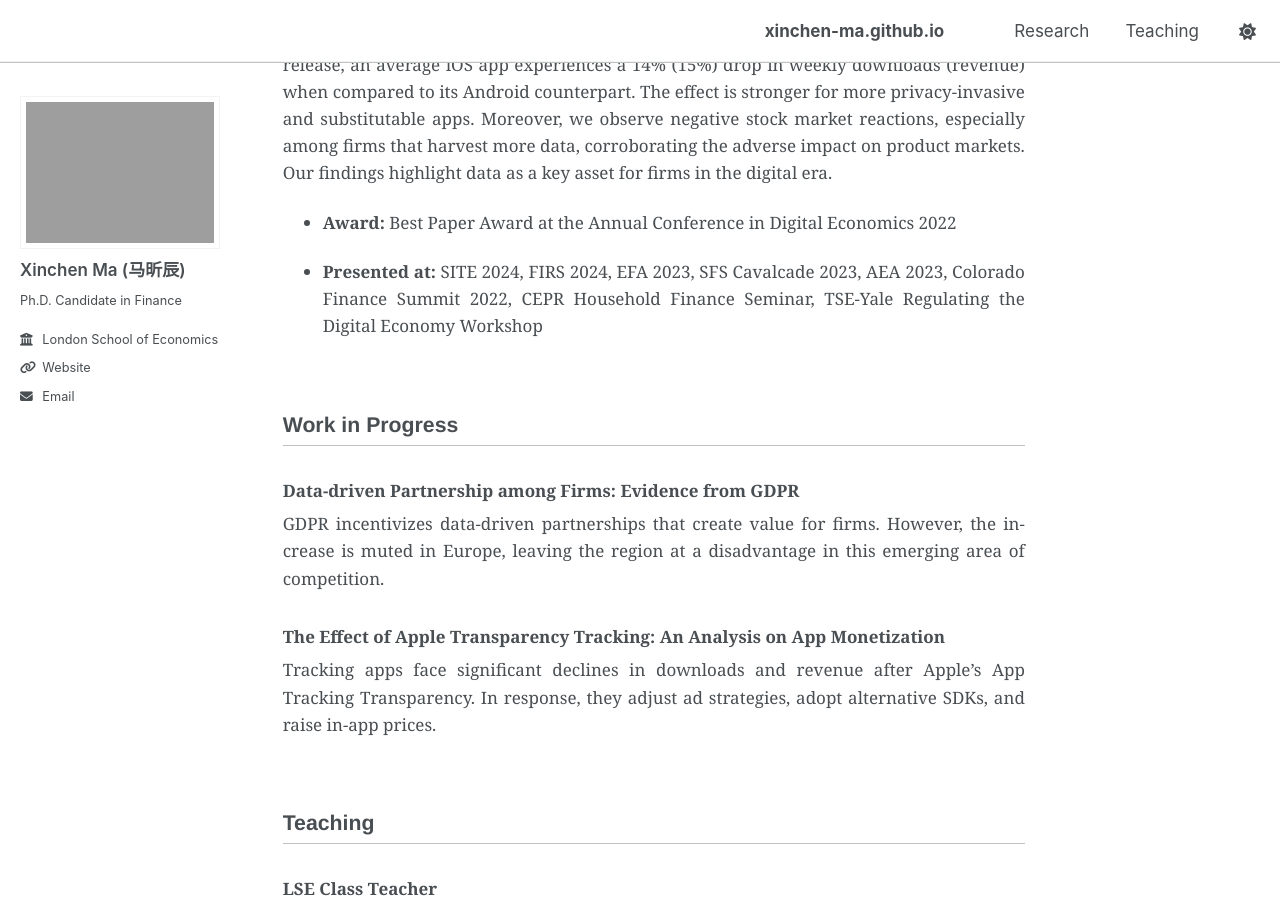
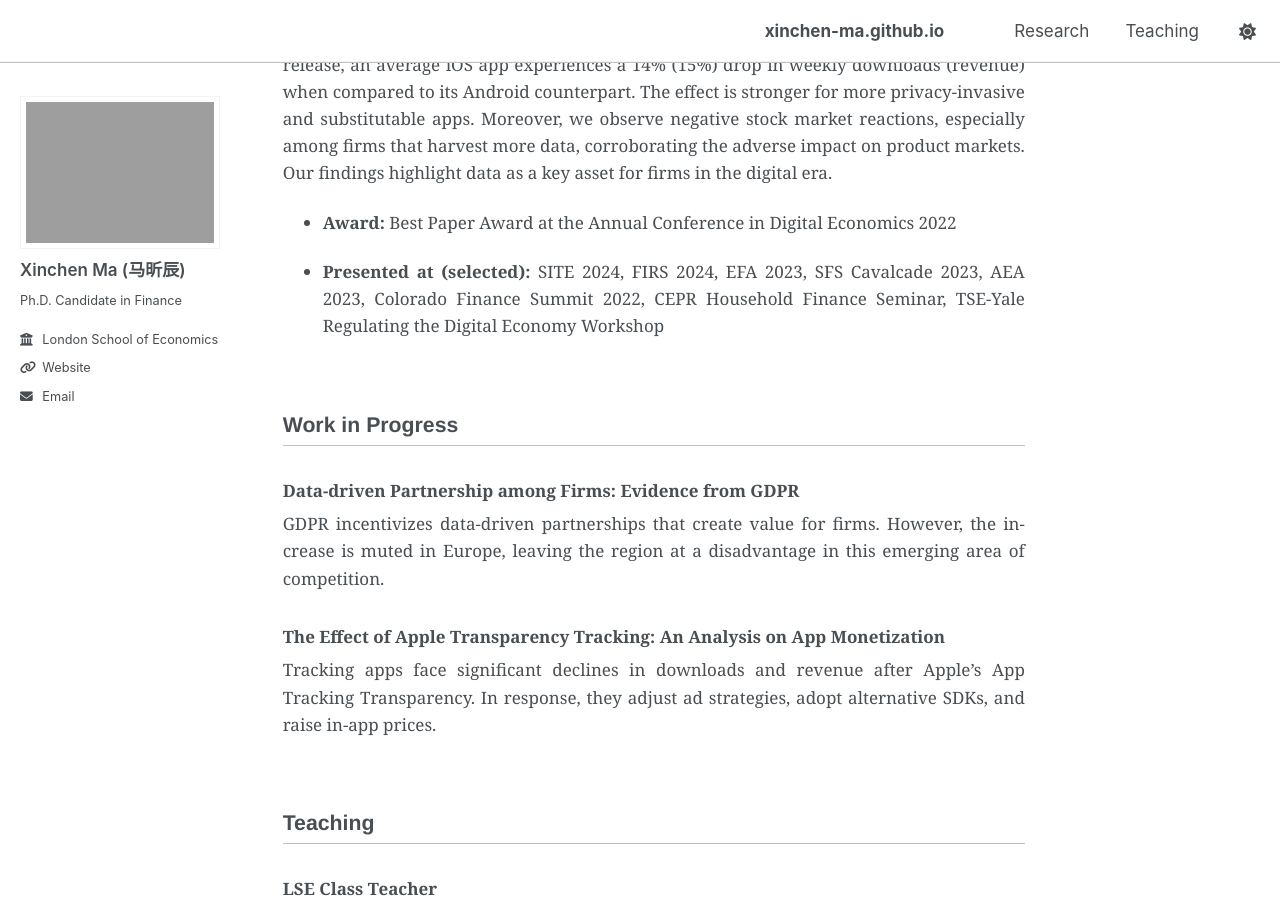
Before and after one commit to xinchen-ma/xinchen-ma.github.io, a Jekyll site: the page built from index.md, in a window 1280 px wide and 900 px high, scrolled down 1396 px. Built offline with Jekyll 4.4.1, drawn with Linux system fonts in a browser that asks for light colours; a script that is not in the unit is left out.

Commit message:
Update index.md

```diff
--- a/index.md
+++ b/index.md
@@ -36,7 +36,7 @@ with **[Huan Tang](https://huan-tang.com/)** and **[Bo Bian](https://www.bo-bian
 
 - **Award:** Best Paper Award at the Annual Conference in Digital Economics 2022
 
-- **Presented at:** SITE 2024, FIRS 2024, EFA 2023, SFS Cavalcade 2023, AEA 2023, Colorado Finance Summit 2022, CEPR Household Finance Seminar, TSE-Yale Regulating the Digital Economy Workshop
+- **Presented at (selected):** SITE 2024, FIRS 2024, EFA 2023, SFS Cavalcade 2023, AEA 2023, Colorado Finance Summit 2022, CEPR Household Finance Seminar, TSE-Yale Regulating the Digital Economy Workshop
 
 ## Work in Progress
 
```
